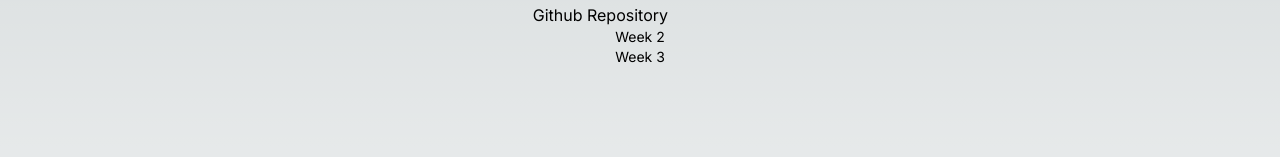
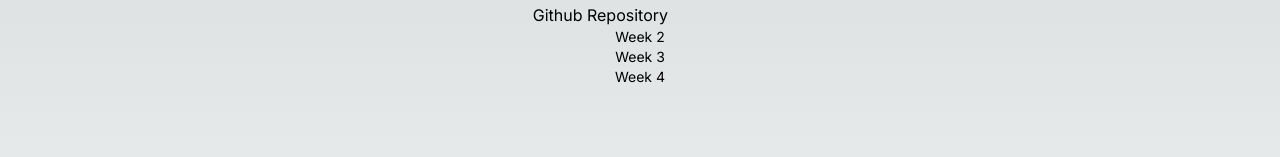
Before and after one commit to gail-aud/cprg306-assignments, a Next.js app: page / in a window 1280 px wide. Shown: the part 165-322 px from the top of the page. Built offline with nearby package versions, Linux system fonts and the light colour scheme.

Commit message:
week 4 assignments
update/fixing/testing

```diff
--- a/app/StudentInfo.js
+++ b/app/StudentInfo.js
@@ -3,7 +3,7 @@
 export default function StudentInfo() {
     return (
       <div>
-        <p>Name: Gail Audrey Javier</p>
+        <h1>Name: Gail Audrey Javier</h1>
         <p> Course Section: CPRG 306A</p>
         <Link href={"https://github.com/gail-aud/cprg306-assignments"} className="hover:text-blue-200">Github Repository</Link>
       </div>
--- a/app/page.js
+++ b/app/page.js
@@ -1,7 +1,7 @@
 import StudentInfo from "./StudentInfo";
 import Link from "next/link";
 
-export default function Home() {
+export default function Page() {
 
   return (
     <main className="flex min-h-screen flex-col items-center pt-24">
@@ -9,6 +9,7 @@
       <StudentInfo />
       <Link href={`/week2`} className="hover:text-blue-200 text-sm "> Week 2 </Link>
       <Link href={`/week3`} className="hover:text-blue-200 text-sm "> Week 3 </Link>
+      <Link href={`/week4`} className="hover:text-blue-200 text-sm "> Week 4 </Link>
     </main>
   );
 
```
